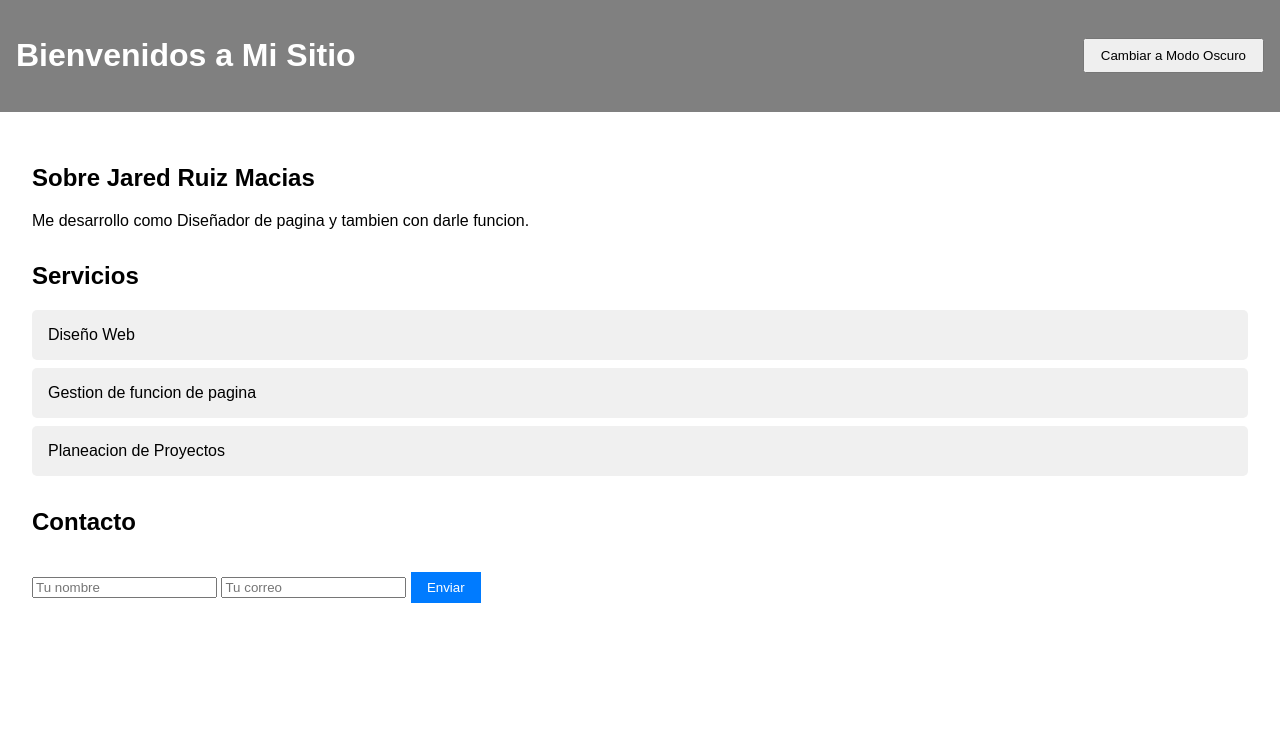
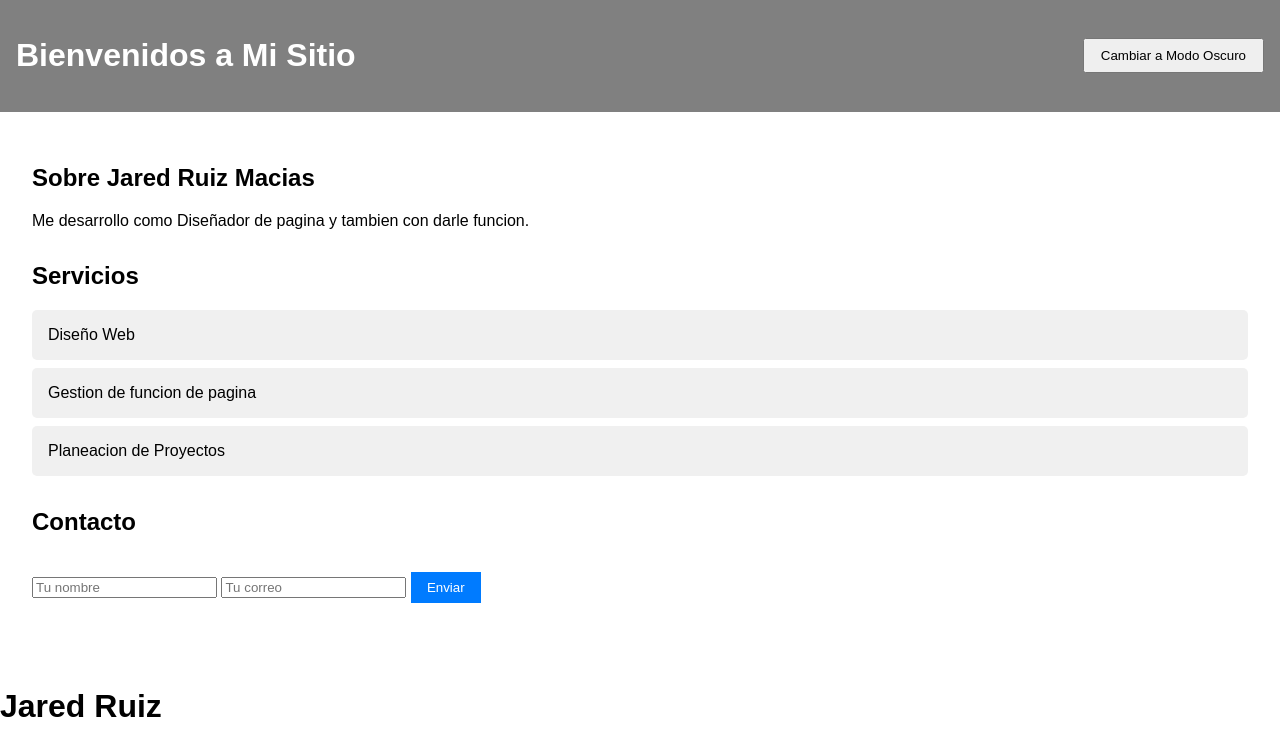
Before and after one commit to JaredR16/Mi-Pagina-avanzada, a plain HTML site: page index.html in a window 1280 px wide. Drawn offline with Linux system fonts and the light colour scheme.

Commit message:
agregamos un h1

```diff
--- a/index.html
+++ b/index.html
@@ -34,5 +34,7 @@
   </main>
 
   <script src="script.js"></script>
+
+  <h1>Jared Ruiz</h1>
 </body>
 </html>
```
